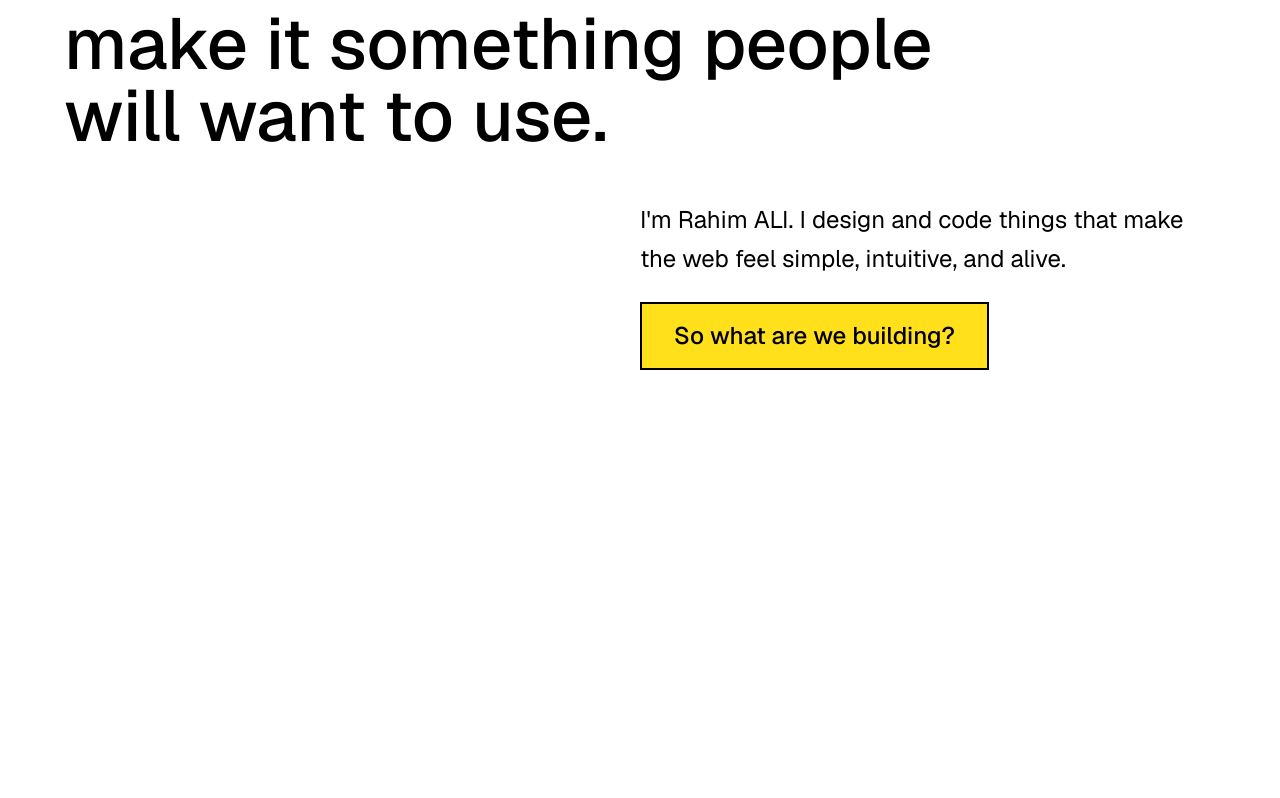
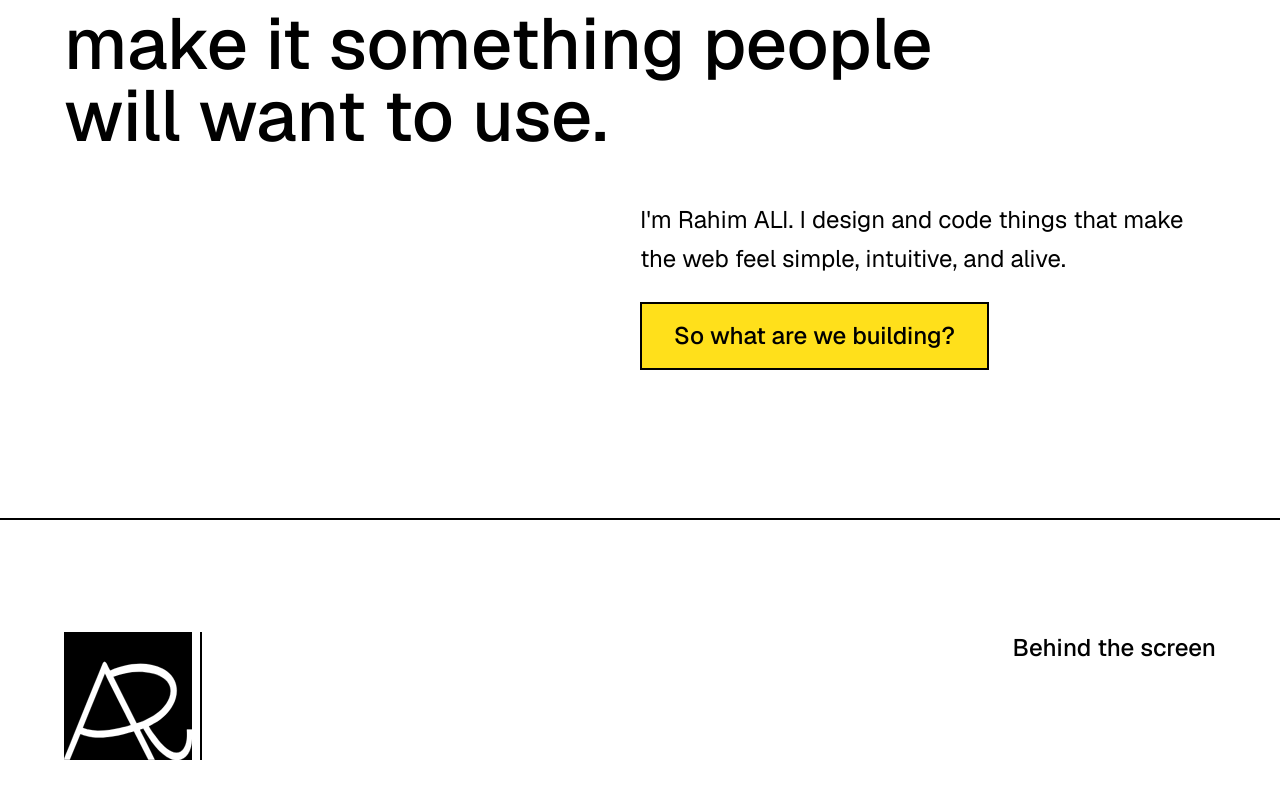
Before and after one commit to Rahim10020/rahim.design, a React (Vite) app: page / in a window 1280 px wide. Shown: the part 280-1078 px from the top of the page. Built offline with nearby package versions, Linux system fonts and the light colour scheme; a web font is replaced by a local one.

Commit message:
fix hero section, coding about section

```diff
--- a/src/_components/sections/AboutSection.tsx
+++ b/src/_components/sections/AboutSection.tsx
@@ -0,0 +1,24 @@
+import Logo from "../ui/Logo";
+
+export default function AboutSection() {
+  return (
+    <section className="flex min-h-[calc(100svh-104px)] w-full bg-background">
+      <div className="max-w-350 mx-auto flex w-full px-2">
+        <div className="mx-auto w-full max-w-6xl py-12 mt-16">
+          <div className="flex items-start justify-between">
+            <div className="border-r-2 pr-2">
+              <Logo size={128} />
+            </div>
+            <div className="flex items-start justify-end">
+              <h2 className="text-2xl md:4xl lg:6xl font-medium">
+                Behind the screen
+              </h2>
+            </div>
+          </div>
+          <div></div>
+          <div></div>
+        </div>
+      </div>
+    </section>
+  );
+}
--- a/src/_components/sections/HeroSection.tsx
+++ b/src/_components/sections/HeroSection.tsx
@@ -3,7 +3,7 @@ import Button from "../ui/Button";
 export default function HeroSection() {
   return (
     <section className="flex min-h-[calc(100svh-104px)] w-full bg-background">
-      <div className="max-w-350 mx-auto flex w-full px-2">
+      <div className="max-w-350 mx-auto flex w-full px-2 border-b-2 border-foreground">
         <div className="mx-auto flex w-full max-w-6xl flex-col justify-between py-12 mt-16">
           <div className="w-full">
             <div className="flex flex-col gap-12">
--- a/src/_pages/HomePage.tsx
+++ b/src/_pages/HomePage.tsx
@@ -1,3 +1,4 @@
+import AboutSection from "../_components/sections/AboutSection";
 import HeroSection from "../_components/sections/HeroSection";
 
 export default function HomePage() {
@@ -7,7 +8,9 @@ export default function HomePage() {
       <HeroSection />
 
       {/* About section */}
-      <section id="about" className="min-h-[calc(100svh-104px)]"></section>
+      <section id="about">
+        <AboutSection />
+      </section>
 
       {/* Services section */}
       <section id="services" className="min-h-[calc(100svh-104px)]"></section>
```
